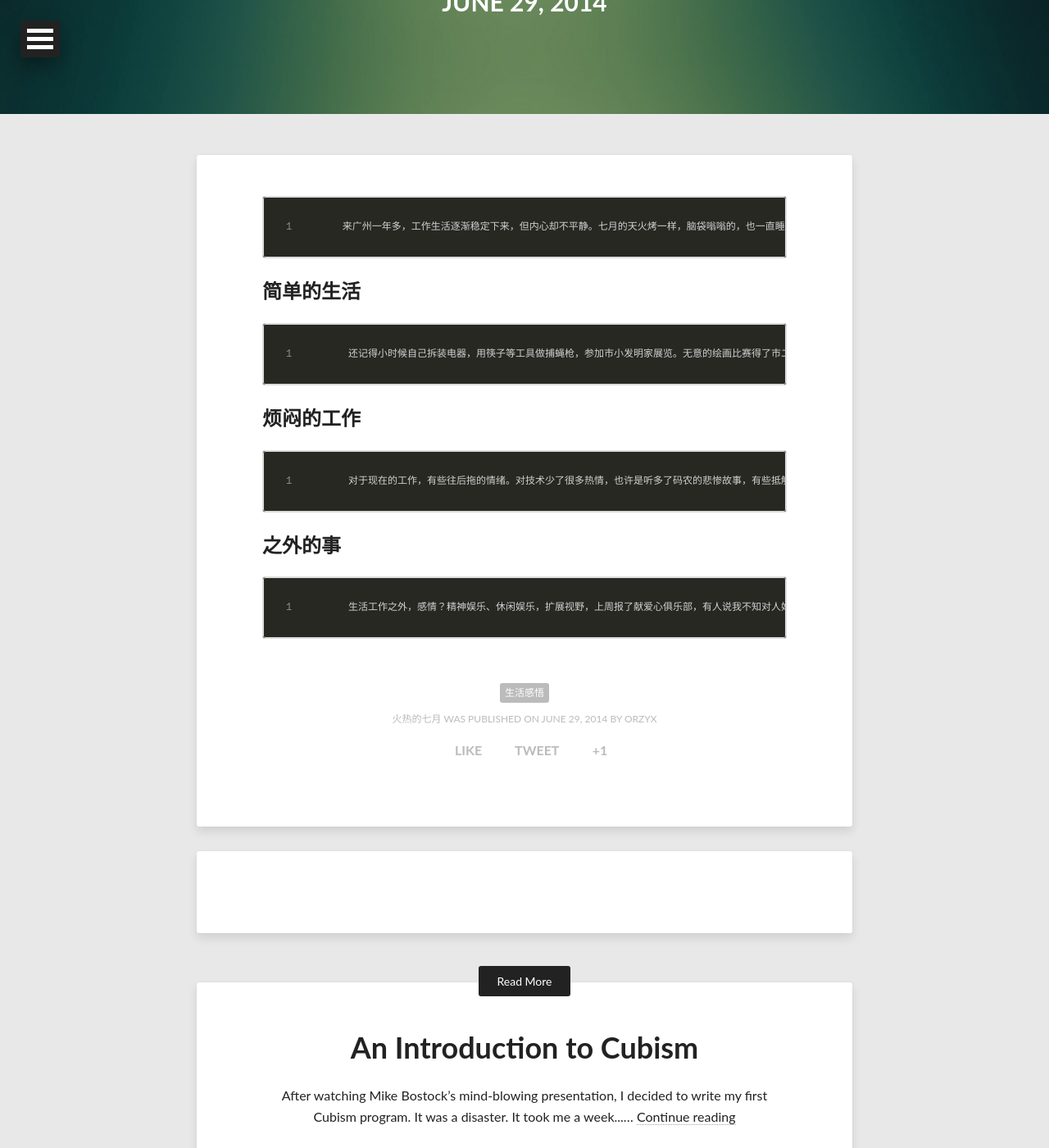
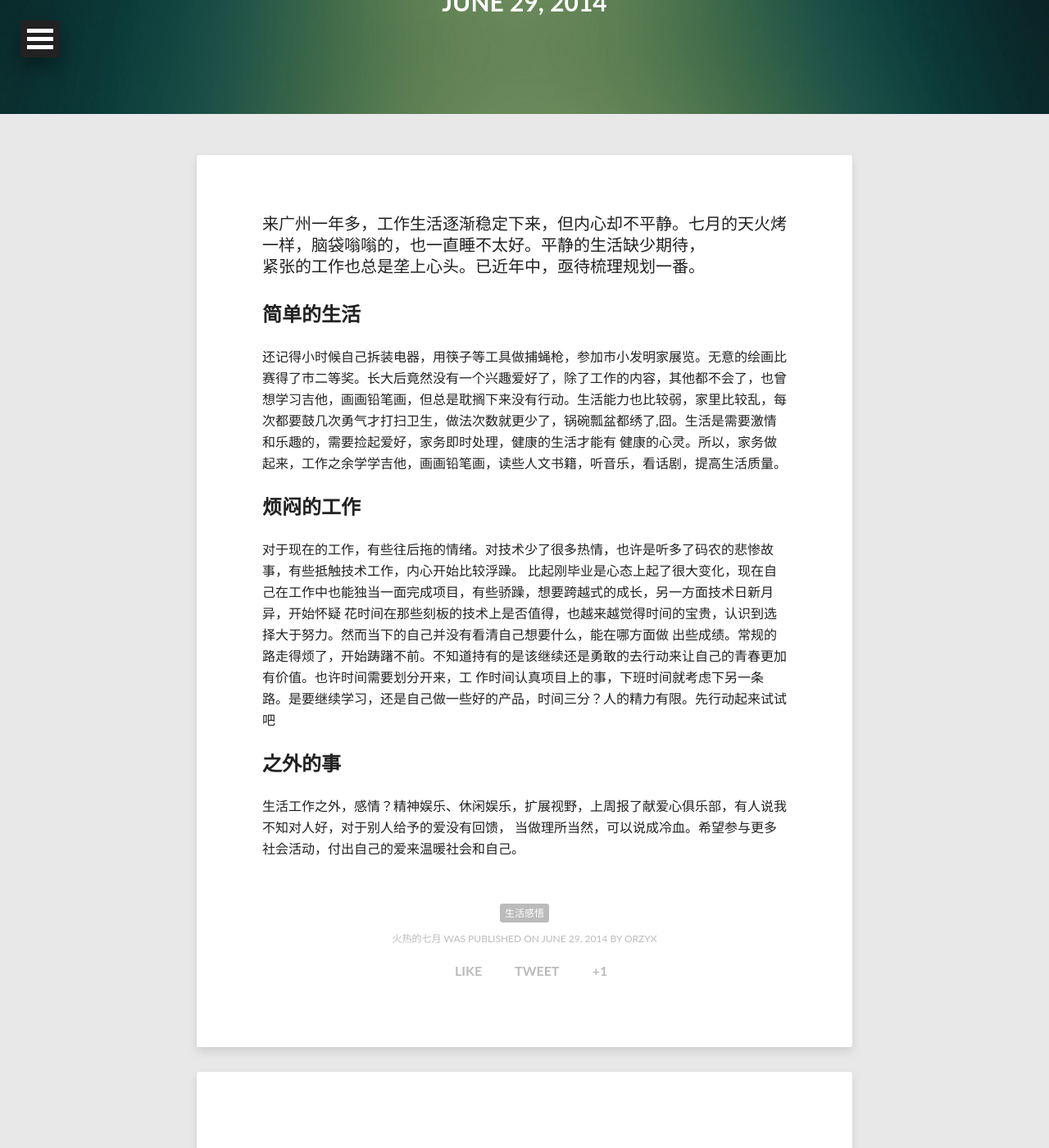
Before and after one commit to orzyx/blog, a Jekyll site: the page built from _posts/2014-06-29-todo-list.md, in a window 1280 px wide and 1400 px high, scrolled down 301 px. Shown: the whole window at 82% size. Built offline with Jekyll 4.4.1, drawn with Linux system fonts in a browser that asks for light colours; nearby versions of some CDN libraries; comment, search, counter and statistics services are not loaded; some of the changed lines change nothing that is shown.

Commit message:
change line

```diff
--- a/_posts/2014-06-06-example1.md
+++ /dev/null
@@ -1,153 +0,0 @@
----
-layout: post
-title: "An Introduction to Cubism"
-tags: [cubism, javascript]
-image:
-  feature: abstract-10.jpg
-  credit: dargadgetz
-  creditlink: http://www.dargadgetz.com/ios-7-abstract-wallpaper-pack-for-iphone-5-and-ipod-touch-retina/
-comments: true
-share: true
----
-
-After watching Mike Bostock's mind-blowing [presentation](http://vimeo.com/42176902), I decided to write my first Cubism program.
-It was a disaster. It took me a week of frustration to create a basic graph due to the hours spent understanding each parameter. This tutorial was created for the express purpose of reducing this pain.
-
-Before we begin
----
-If you're not comfortable with HTML, CSS and JavaScript, I'd recommend that you brush up your skills and come back. [D3](http://d3js.org/) knowledge is helpful, but not necessary. This tutorial does involve vintners and distillers, so you might want to stick around.
-
-Setup
----
-Download this accompanying [ repository ](https://github.com/xaranke/cubism-intro). Navigate to the directory and start a simple web-server there using the `python3 -m http.server` command. Check that everything's alright by going to the [ test page ](http://localhost:8000/01.html).
-
-You're now ready to kick some Cubism ass!
-
-Building blocks
----
-We now need a time series. Since I don't have radiation logs of a nuclear reactor, we're going to have to make do with Google's minute-by-minute stock data.
-
-As a sample, I've created the data for a few vintners. Check it out in the *data* folder.
-You can also add your own stocks using the `python3 fetcher.py <your_stock>` script.
-Now we'll create a context to keep track of the step and size.
-
-{% highlight javascript %}
-var context = cubism.context()
-                    .step(6e4) // Distance between data points in milliseconds
-                    .size(400) // Number of data points
-                    .stop();   // Fetching from a static data source; don't update values
-{% endhighlight %}
-
-Horizon charts represent a delta; let's make ours show change in prices relative to the start of the day.
-
-{% highlight javascript %}
-function stock(name) {
-	return context.metric(function(start, stop, step, callback) {
-	    d3.json("/data" + name + ".json", function(rows) {
-	        var compare = rows[0][1], value = rows[0][1], values = [value];
-
-	        // Creates an array of the price differences throughout the day
-	        rows.forEach(function(d) {
-	            values.push(value = (d[1] - compare) / compare);
-	    	});
-		callback(null, values); });
-	}, name);
-}
-{% endhighlight %}
-
-Now we just need to plot the data, create the axes and a rule.
-
-{% highlight javascript %}
-function draw_graph(stocks_list) {
-	d3.select("body").append("div") // Add a vertical rule to the graph
-          .attr("class", "rule")
-          .call(context.rule());
-
-    d3.select("#demo")                 // Select the div on which we want to act
-      .selectAll(".axis")              // This is a standard D3 mechanism to bind data
-      .data(["top"])                   // to a graph. In this case we're binding the axes
-      .enter()                         // "top" and "bottom". Create two divs and give them
-      .append("div")                   // the classes top axis and bottom axis respectively.
-      .attr("class", function(d) {
-      	return d + " axis";
-      })
-      .each(function(d) {              // For each of these axes, draw the axes with 4
-      	d3.select(this)              // intervals and place them in their proper places.
-      	  .call(context.axis()       // 4 ticks gives us an hourly axis.
-      	  .ticks(4).orient(d));
-      });
-
-    d3.select("#demo")
-      .selectAll(".horizon")
-      .data(stocks_list.map(stock))
-      .enter()
-      .insert("div", ".bottom")        // Insert the graph in a div. Turn the div into
-      .attr("class", "horizon")        // a horizon graph and format to 2 decimals places.
-      .call(context.horizon()
-      .format(d3.format("+,.2p")));
-
-    context.on("focus", function(i) {
-        d3.selectAll(".value").style("right",   // Make the rule coincide with the mouse
-        	i == null ? null : context.size() - i + "px");
-    });
-}
-{% endhighlight %}
-
-Congratulations, check out your [first Cubism app](http://localhost:8000/02.html)!
-<figure>
-  <img src="/images/cubism-intro-1.png">
-</figure>
-
-"Gee, that's nice!" you say, but on closer inspection you notice two problems. Let's tackle them one at a time.
-
-The business hours are wrong
----
-
-The NYSE opens at 9:30 AM and closes at 4 PM, not 1 PM and 7 PM like our graph says. Clearly something's amiss. Well, here's the scoop: Cubism is built for real-time data, so it thinks the latest data happened **now**. Not to worry! We can fix this by using a suitable offset like this:
-
-{% highlight javascript %}
-var current_date = new Date();
-
-// You can use this formula to calculate the offset:
-// Number of minutes elapsed today - Time your data ends in minutes(in this case 960) + 10
-var offset_mins = ((60*current_date.getHours()) + current_date.getMinutes()) - 970;
-
-// Don't forget to convert this to milliseconds!
-var offset_millis = offset_mins * 60 * 1000;
-{% endhighlight %}
-
-Now we just need to add `serverDelay(offset_millis)` to our `context`. Check out the next iteration [here](http://localhost:8000/03.html).
-
-<figure>
-  <img src="/images/cubism-intro-2.png">
-</figure>
-
-
-The graphs end at different times
----
-
-Vintners' stocks don't get traded for certain times during the day and hence our *JSON* data does not contain the prices for these times. Our JSON parser (sadly not context aware) treats this data as if it were continuous, and so goes on filling in values from left to right. Near the end, it runs out of values and this is the reason for the ugly white patches.
-
-To fix this, we need to make our data continuous. One way to do this would be to *front-fill* the data or create data points every minute whose value is the last available price.
-
-Since there was no readily available solution, I created [*missing-data.js*](https://github.com/xaranke/missing-data), a Javascript library that does all this manipulation for you. Now include *missing-data* and its dependency [*underscore.js*](http://underscorejs.org/). We now need to modify our `stock` function.
-
-{% highlight javascript %}
-d3.json("data/" + name + ".json", function(original_rows) {
-  // Let missing-data.js work its forward-fill magic!
-  var rows = md.ffill(original_rows);
-{% endhighlight %}
-
-Voila! No more ugly white patches. Take a minute to observe your handiwork [here](http://localhost:8000/04.html).
-
-<figure>
-  <img src="/images/cubism-intro-3.png">
-</figure>
-
-Cubism Pitfalls
----
-The *size* variable does not depend on the size of the window but on the number of data points. As each data point is 1 pixel wide, the width of your graph is simply the number of data points you have. The number of data points determines the *size*, **not** the other way around.
-
-Afterword
----
-This tutorial is a work in progress, and I really need your help! Let me know about errata, stuff that you'd like to see or stuff you'd like to show me in the comments below. A Graphite section is in the works, so hold tight! If you get stuck, don't hesitate to ask the wizards on [Stack Overflow](http://stackoverflow.com/questions/tagged/cubism.js).
--- a/_posts/2014-06-29-todo-list.md
+++ b/_posts/2014-06-29-todo-list.md
@@ -8,16 +8,17 @@ comments: true
 share: true
 
 ---
-	   来广州一年多，工作生活逐渐稳定下来，但内心却不平静。七月的天火烤一样，脑袋嗡嗡的，也一直睡不太好。平静的生活缺少期待，紧张的工作也总是垄上心头。已近年中，亟待梳理规划一番。
+来广州一年多，工作生活逐渐稳定下来，但内心却不平静。七月的天火烤一样，脑袋嗡嗡的，也一直睡不太好。平静的生活缺少期待，
+紧张的工作也总是垄上心头。已近年中，亟待梳理规划一番。
 
 简单的生活
 ---
-        还记得小时候自己拆装电器，用筷子等工具做捕蝇枪，参加市小发明家展览。无意的绘画比赛得了市二等奖。长大后竟然没有一个兴趣爱好了，除了工作的内容，其他都不会了，也曾想学习吉他，画画铅笔画，但总是耽搁下来没有行动。生活能力也比较弱，家里比较乱，每次都要鼓几次勇气才打扫卫生，做法次数就更少了，锅碗瓢盆都绣了,囧。生活是需要激情和乐趣的，需要捡起爱好，家务即时处理，健康的生活才能有健康的心灵。所以，家务做起来，工作之余学学吉他，画画铅笔画，读些人文书籍，听音乐，看话剧，提高生活质量。
+还记得小时候自己拆装电器，用筷子等工具做捕蝇枪，参加市小发明家展览。无意的绘画比赛得了市二等奖。长大后竟然没有一个兴趣爱好了，除了工作的内容，其他都不会了，也曾想学习吉他，画画铅笔画，但总是耽搁下来没有行动。生活能力也比较弱，家里比较乱，每次都要鼓几次勇气才打扫卫生，做法次数就更少了，锅碗瓢盆都绣了,囧。生活是需要激情和乐趣的，需要捡起爱好，家务即时处理，健康的生活才能有 健康的心灵。所以，家务做起来，工作之余学学吉他，画画铅笔画，读些人文书籍，听音乐，看话剧，提高生活质量。
 
 烦闷的工作
 ---
-        对于现在的工作，有些往后拖的情绪。对技术少了很多热情，也许是听多了码农的悲惨故事，有些抵触技术工作，内心开始比较浮躁。比起刚毕业是心态上起了很大变化，现在自己在工作中也能独当一面完成项目，有些骄躁，想要跨越式的成长，另一方面技术日新月异，开始怀疑花时间在那些刻板的技术上是否值得，也越来越觉得时间的宝贵，认识到选择大于努力。然而当下的自己并没有看清自己想要什么，能在哪方面做出些成绩。常规的路走得烦了，开始踌躇不前。不知道持有的是该继续还是勇敢的去行动来让自己的青春更加有价值。也许时间需要划分开来，工作时间认真项目上的事，下班时间就考虑下另一条路。是要继续学习，还是自己做一些好的产品，时间三分？人的精力有限。先行动起来试试吧
+对于现在的工作，有些往后拖的情绪。对技术少了很多热情，也许是听多了码农的悲惨故事，有些抵触技术工作，内心开始比较浮躁。 比起刚毕业是心态上起了很大变化，现在自己在工作中也能独当一面完成项目，有些骄躁，想要跨越式的成长，另一方面技术日新月异，开始怀疑 花时间在那些刻板的技术上是否值得，也越来越觉得时间的宝贵，认识到选择大于努力。然而当下的自己并没有看清自己想要什么，能在哪方面做 出些成绩。常规的路走得烦了，开始踌躇不前。不知道持有的是该继续还是勇敢的去行动来让自己的青春更加有价值。也许时间需要划分开来，工 作时间认真项目上的事，下班时间就考虑下另一条路。是要继续学习，还是自己做一些好的产品，时间三分？人的精力有限。先行动起来试试吧
 
 之外的事
 ---
-        生活工作之外，感情？精神娱乐、休闲娱乐，扩展视野，上周报了献爱心俱乐部，有人说我不知对人好，对于别人给予的爱没有回馈，当做理所当然，可以说成冷血。希望参与更多社会活动，付出自己的爱来温暖社会和自己。
+生活工作之外，感情？精神娱乐、休闲娱乐，扩展视野，上周报了献爱心俱乐部，有人说我不知对人好，对于别人给予的爱没有回馈， 当做理所当然，可以说成冷血。希望参与更多社会活动，付出自己的爱来温暖社会和自己。
```
